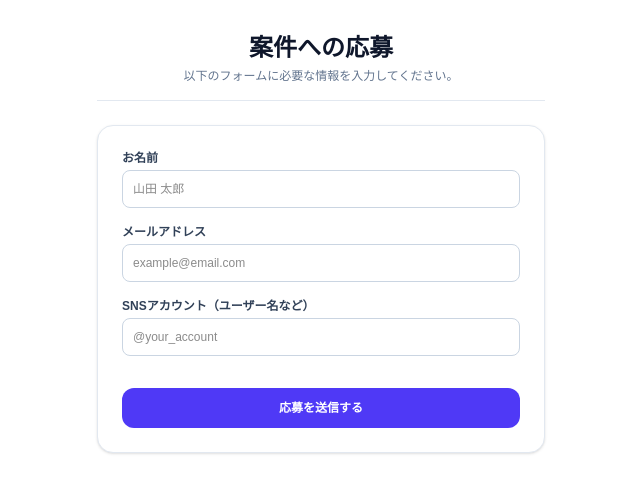
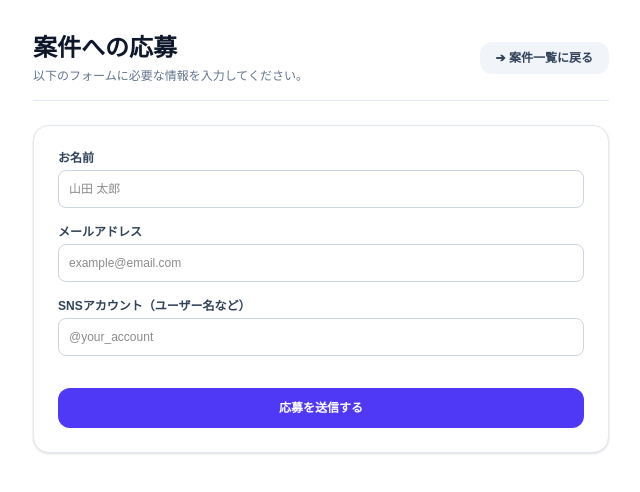
Before and after one commit to tsukemen-coder/influencer-platform, a Next.js app: page /apply in a window 1280 px wide. Shown: the top 492 px of the page, without its empty margins (319-959 px from the left). Built offline with nearby package versions, Linux system fonts and the light colour scheme; no server answers.

Commit message:
Fix component type errors

```diff
--- a/app/admin/projects/page.tsx
+++ b/app/admin/projects/page.tsx
@@ -38,13 +38,16 @@ export default function AdminProjectsPage() {
     fetchProjects();
   }, []);
 
-  // 編集ボタン押下時に正しく既存データをフォームに反映する
+// 編集ボタン押下時に正しく既存データをフォームに反映する
   const handleEditOpen = (project: Project) => {
     setEditingProject(project);
     setTitle(project.title || "");
     setPlatform(project.platform || "Instagram");
     setReward(project.reward || "");
+
+    // ↓ ここで案件の現在のステータスをセットします（データがない場合はデフォルトでdraft）
     setStatus(project.status || "draft");
+
     setDetails(project.details || "");
   };
 
--- a/app/apply/page.tsx
+++ b/app/apply/page.tsx
@@ -2,6 +2,7 @@
 
 import { useState, Suspense } from "react";
 import { useSearchParams, useRouter } from "next/navigation";
+import Link from "next/link";
 import { db } from "@/lib/firebase";
 import { collection, addDoc } from "firebase/firestore";
 import Container from "@/components/layout/Container";
@@ -46,10 +47,19 @@ function ApplyForm() {
 
   return (
     <Container>
-      <div className="max-w-md mx-auto space-y-6">
-        <div className="border-b border-slate-200 pb-4 text-center">
-          <h1 className="text-2xl font-extrabold text-slate-900">案件への応募</h1>
-          <p className="text-xs text-slate-500 mt-1">以下のフォームに必要な情報を入力してください。</p>
+      <div className="max-w-xl mx-auto space-y-6">
+        {/* 戻るボタンを配置し、フレックスボックスで整えました */}
+        <div className="flex justify-between items-center border-b border-slate-200 pb-4">
+          <div>
+            <h1 className="text-2xl font-extrabold text-slate-900">案件への応募</h1>
+            <p className="text-xs text-slate-500 mt-1">以下のフォームに必要な情報を入力してください。</p>
+          </div>
+          <Link
+            href="/projects"
+            className="bg-slate-100 hover:bg-slate-200 text-slate-700 font-bold px-4 py-2 rounded-xl text-xs transition whitespace-nowrap"
+          >
+            ➔ 案件一覧に戻る
+          </Link>
         </div>
 
         <form onSubmit={handleSubmit} className="bg-white p-6 rounded-2xl border border-slate-200 shadow-sm space-y-4 text-xs">
```
